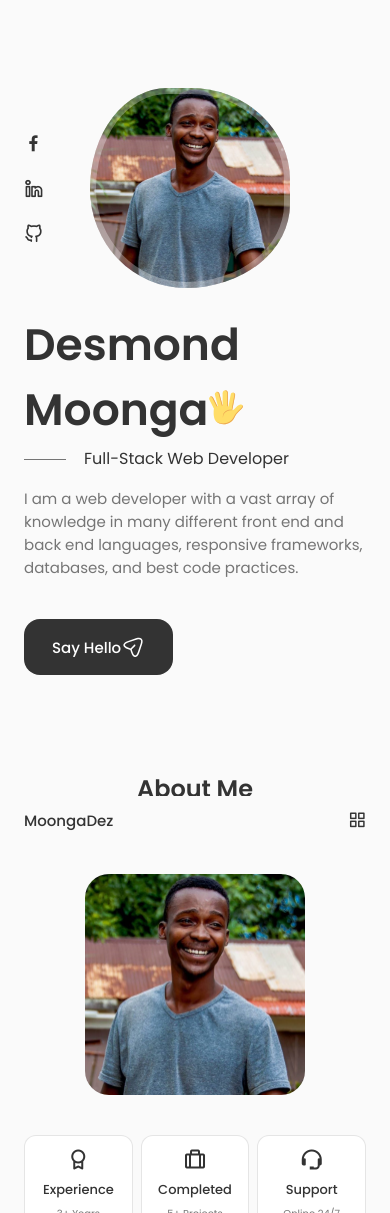
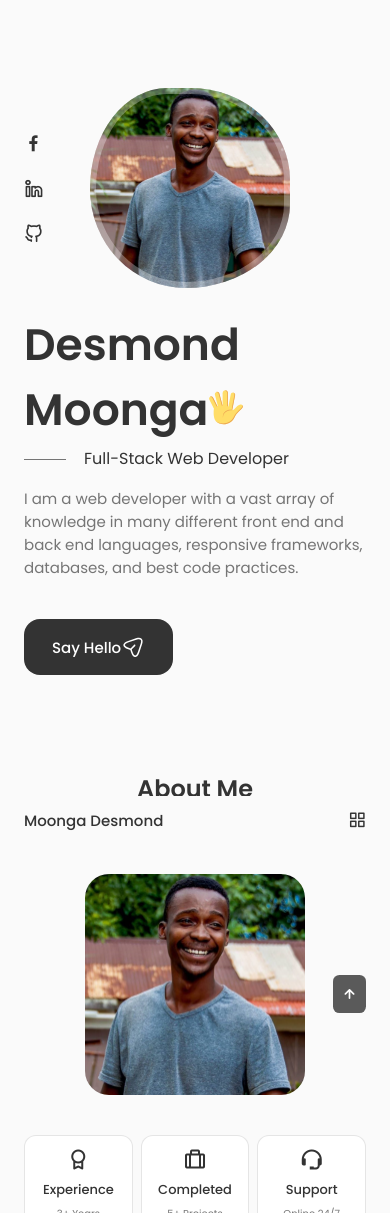
Before and after one commit to DezMoon/portfolio-website-reactjs, a React (Create React App) app: page / in a window 390 px wide. Shown: the top 1213 px of the page. Built offline with nearby package versions, Linux system fonts and the light colour scheme.

Commit message:
Added scroll-up button

```diff
--- a/src/App.js
+++ b/src/App.js
@@ -9,12 +9,14 @@
 import Testimonials from './components/testimonials/Testimonials';
 import Contact from './components/contact/Contact';
 import Footer from './components/footer/Footer';
+import ScrollUp from './components/scrollup/ScrollUp';
 
 function App() {
   return (
 
     <>
       <Header />
+
       <main className='main'>
         <Home />
         <About />
@@ -23,8 +25,10 @@
         <Qualification />
         <Testimonials />
         <Contact />
-        <Footer />
       </main>
+
+      <Footer />
+      <ScrollUp />
     </>
 
   );
--- a/src/components/header/Header.jsx
+++ b/src/components/header/Header.jsx
@@ -2,48 +2,57 @@
 import "./header.css";
 
 const Header = () => {
+
+    /*Change Background Header*/
+    window.addEventListener("scroll", function () {
+        const header = this.document.querySelector(".header");
+        if (this.scrollY >= 80) header.classList.add ("scroll-header");
+        else header.classList.remove("scroll-header");
+    });
+
     /*Toggle Menu*/
     const [Toggle, showMenu] = useState(false);
+    const [activeNav, setActiveNav] = useState("#home");
 
     return (
         <header className="header">
             <nav className="nav container">
-                <a href="index.html" className="nav_logo">MoongaDez</a>
+                <a href="index.html" className="nav_logo">Moonga Desmond</a>
 
                 <div className={Toggle ? "nav_menu show-menu" : "nav_menu"}>
                     <ul className="nav_list grid">
                         <li className="nav_item">
-                            <a href="#home" className="nav_link active-link">
+                            <a href="#home" onClick={() => setActiveNav('#home')} className={activeNav === "#home" ? "nav_link active-link" : "nav_link"}>
                                 <i className="uil uil-estate nav_icon"></i> Home
                             </a>
                         </li>
 
                         <li className="nav_item">
-                            <a href="#about" className="nav_link">
+                            <a href="#about"onClick={() => setActiveNav('#about')} className={activeNav === "#about" ? "nav_link active-link" : "nav_link"}>
                                 <i className="uil uil-user nav_icon"></i> About
                             </a>
                         </li>
 
                         <li className="nav_item">
-                            <a href="#skills" className="nav_link">
+                            <a href="#skills" onClick={() => setActiveNav('#skills')} className={activeNav === "#skills" ? "nav_link active-link" : "nav_link"}>
                                 <i className="uil uil-file nav_icon"></i> Skills
                             </a>
                         </li>
 
                         <li className="nav_item">
-                            <a href="#services" className="nav_link">
+                            <a href="#services" onClick={() => setActiveNav('#services')} className={activeNav === "#services" ? "nav_link active-link" : "nav_link"}>
                                 <i className="uil uil-briefcase-alt nav_icon"></i> Services
                             </a>
                         </li>
 
                         <li className="nav_item">
-                            <a href="#qualification" className="nav_link">
+                            <a href="#qualification" onClick={() => setActiveNav('#qualification')} className={activeNav === "#qualification" ? "nav_link active-link" : "nav_link"}>
                                 <i className="uil uil-scenery nav_icon"></i> Portfolio
                             </a>
                         </li>
 
                         <li className="nav_item">
-                            <a href="#contact" className="nav_link">
+                            <a href="#contact" onClick={() => setActiveNav('#contact')} className={activeNav === "#contact" ? "nav_link active-link" : "nav_link"}>
                                 <i className="uil uil-message nav_icon"></i> Contact
                             </a>
                         </li>
--- a/src/components/header/header.css
+++ b/src/components/header/header.css
@@ -46,6 +46,11 @@
 .active-link,
 .nav_link:hover {
     color: var(--title-color-dark);
+}
+
+/*change header background*/
+.scroll-header {
+    box-shadow: 0 -1px 4px rgba(0, 0, 0, 0.15);
 }
 
 /*Breakpoints*/
--- /dev/null
+++ b/src/components/scrollup/ScrollUp.jsx
@@ -0,0 +1,19 @@
+import React from "react";
+import "./scrollup.css";
+
+const ScrollUp = () => {
+
+    window.addEventListener("scroll", function () {
+        const scrollUp = this.document.querySelector(".scrollup");
+        if (this.scrollY >= 560) scrollUp.classList.add ("show-scroll");
+        else scrollUp.classList.remove("show-scroll");
+    })
+
+    return (
+        <a href="#" className="scrollup">
+            <i className="uil uil-arrow-up scrollup_icon"></i>
+        </a>
+    )
+}
+
+export default ScrollUp;
--- /dev/null
+++ b/src/components/scrollup/scrollup.css
@@ -0,0 +1,55 @@
+.scrollup {
+    position: fixed;
+    right: 2.5rem;
+    bottom: -20%;
+    background-color: var(--title-color);
+    opacity: 0.8;
+    padding: 0.3rem 0.5rem;
+    border-radius: 0.4rem;
+    z-index: var(--z-tooltip);
+    transition: .4s;
+}
+
+.scrollup_icon {
+    font-size: 1.5rem;
+    color: var(--container-color);
+}
+
+.scrollup:hover {
+    background-color: var(--title-color-dark);
+}
+
+/*Show scroll up*/
+.show-scroll {
+    bottom: 3rem;
+}
+
+/*=============== BREAKPOINTS ===============*/
+/* For large devices */
+@media screen and (max-width: 992px) {
+    .scrollup {
+        right: 1.5rem;
+        padding: 0.25rem 0.4rem;
+    }
+
+    .scrollup_icon {
+        font-size: 1.25rem;
+    }
+  }
+
+  /* For medium devices */
+  @media screen and (max-width: 768px) {
+    .show-scroll {
+        bottom: 4rem;
+    }
+  }
+
+  @media screen and (max-width: 576px) {
+  }
+
+  /* For small devices */
+  @media screen and (max-width: 350px) {
+    .scrollup {
+        right: 1rem;
+    }
+  }
```
